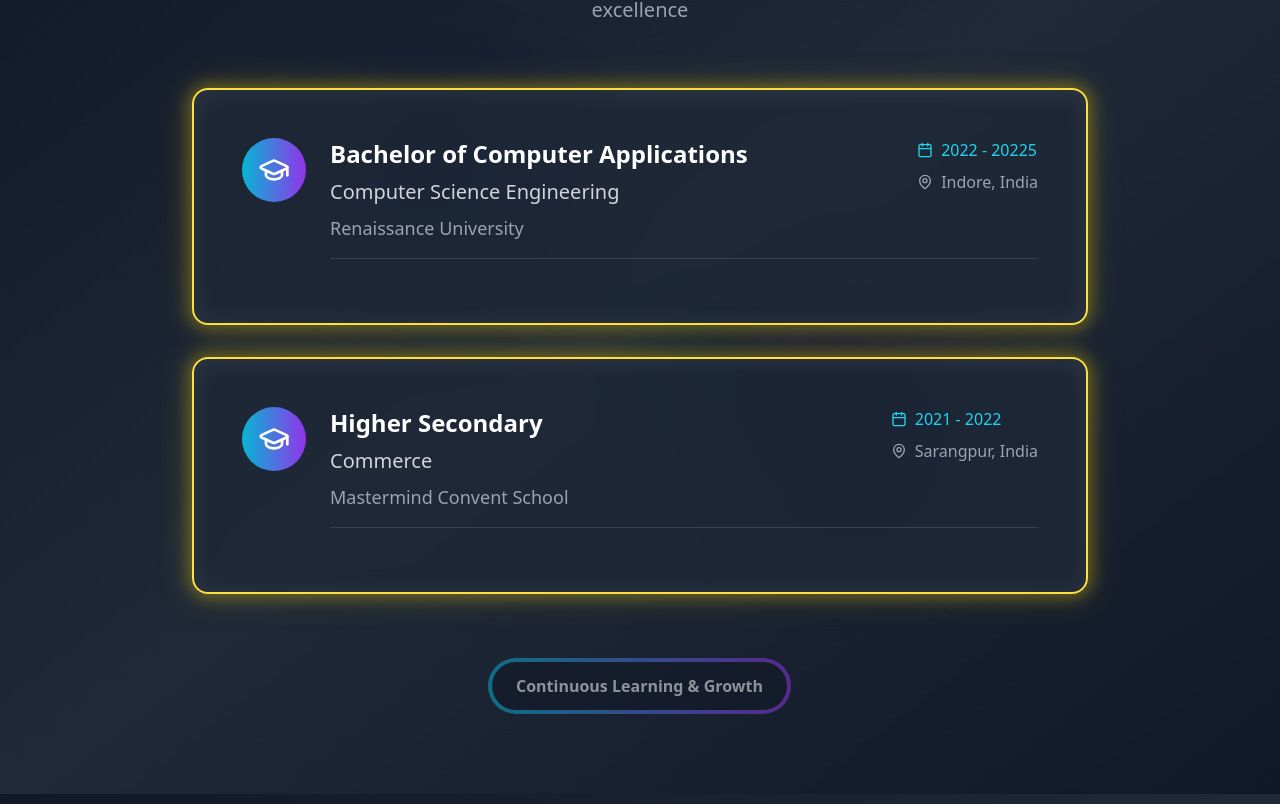
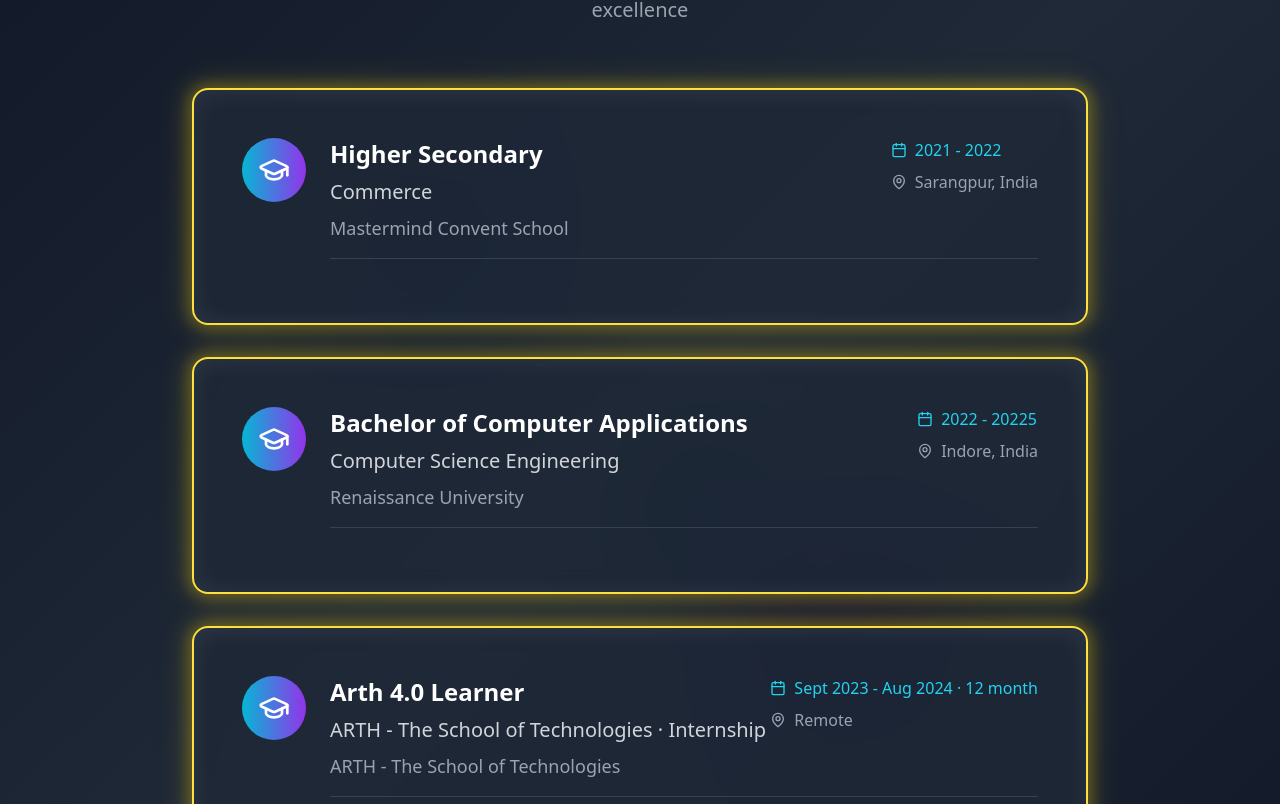
Before and after one commit to raghavtiwari974/myportfolio, a React (Vite) app: page / in a window 1280 px wide. Shown: the part 3276-4080 px from the top of the page. Built offline with nearby package versions, Linux system fonts and the light colour scheme.

Commit message:
new update

```diff
--- a/src/components/Education.tsx
+++ b/src/components/Education.tsx
@@ -23,6 +23,22 @@ const Education = () => {
   }, []);
 
   const education = [
+
+    {
+      id: 2,
+      degree: 'Higher Secondary',
+      field: 'Commerce',
+      institution: 'Mastermind Convent School',
+      location: 'Sarangpur, India',
+      duration: '2021 - 2022',
+      // grade: 'Percentage: 92%',
+      achievements: [
+        'Science Olympiad Gold Medal',
+        'Mathematics Excellence Award',
+        'School Topper in Computer Science'
+      ],
+      delay: 300
+    },
     {
       id: 1,
       degree: 'Bachelor of Computer Applications',
@@ -39,19 +55,25 @@ const Education = () => {
       delay: 0
     },
     {
-      id: 2,
-      degree: 'Higher Secondary',
-      field: 'Commerce',
-      institution: 'Mastermind Convent School',
-      location: 'Sarangpur, India',
-      duration: '2021 - 2022',
-      // grade: 'Percentage: 92%',
+      id: 3,
+      degree: 'Arth 4.0 Learner',
+      field: 'ARTH - The School of Technologies · Internship',
+      institution: 'ARTH - The School of Technologies',
+      location: 'Remote',
+      duration: 'Sept 2023 - Aug 2024 · 12 month',
       achievements: [
-        'Science Olympiad Gold Medal',
-        'Mathematics Excellence Award',
-        'School Topper in Computer Science'
+        'C++',
+        'DevOps',
+        'Jenkins',
+        'Kubernetes',
+        'Ansible',
+        'Python (Programming Language)',
+        'Docker',
+        'Amazon Web Services (AWS)',
+        'Red Hat Linux',
+        'Web Development'
       ],
-      delay: 300
+      delay: 600
     }
   ];
 
```
